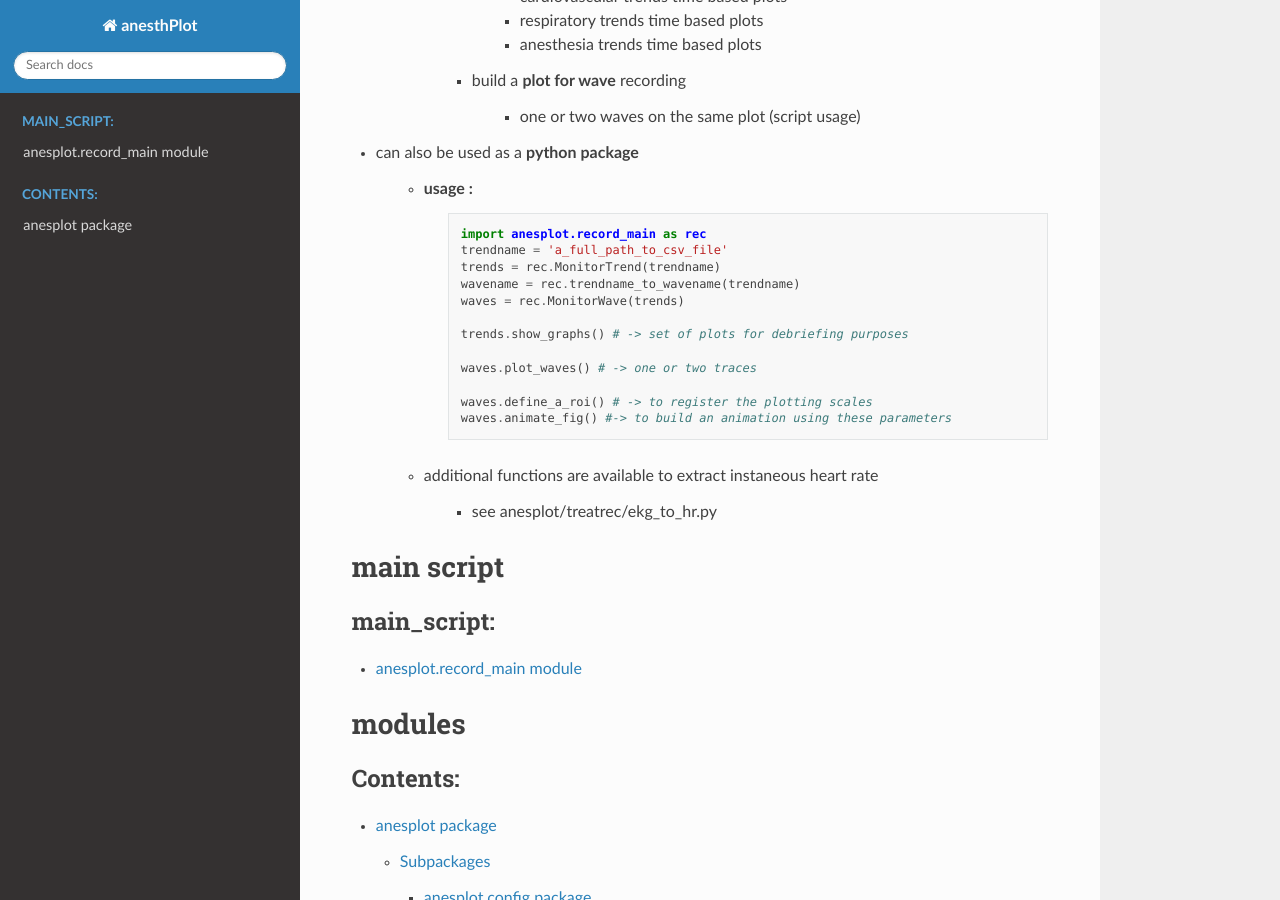
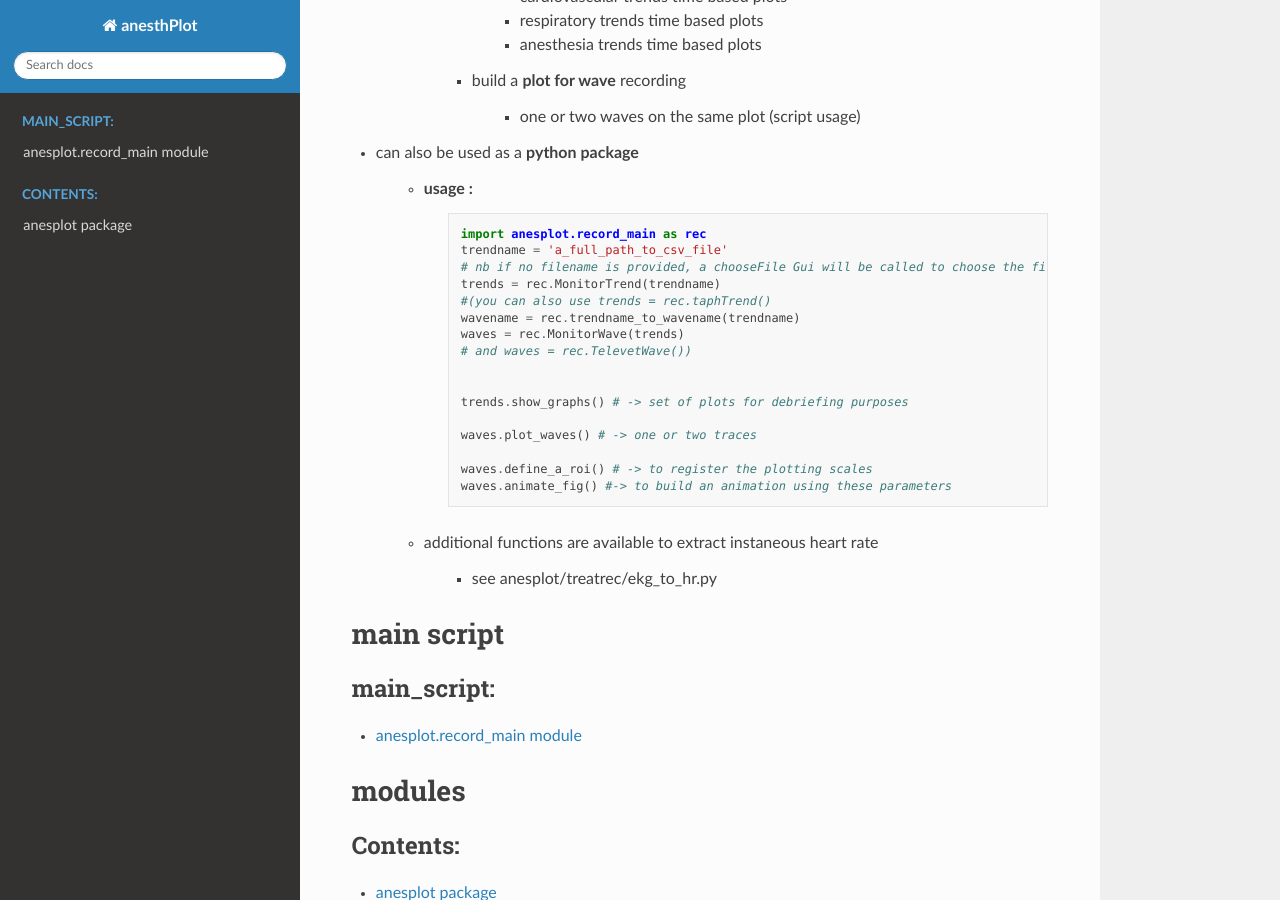
Before and after one commit to chrisD91/anesthPlot, a Sphinx documentation site: the page built from doc/source/index.rst, in a window 1280 px wide and 900 px high, scrolled down 808 px. Built offline with Sphinx 7.4.7 and the Read the Docs theme 2.0.0, drawn with Linux system fonts in a browser that asks for light colours.

Commit message:
updated the doc

```diff
--- a/doc/source/anesplot.config.build_recordRc.rst
+++ b/doc/source/anesplot.config.build_recordrc.rst
@@ -1,7 +1,7 @@
 anesplot.config.build\_recordRc module
 ======================================
 
-.. automodule:: anesplot.config.build_recordRc
+.. automodule:: anesplot.config.build_recordrc
    :members:
    :undoc-members:
    :show-inheritance:
--- a/doc/source/anesplot.config.load_recordRc.rst
+++ b/doc/source/anesplot.config.load_recordrc.rst
@@ -1,7 +1,7 @@
 anesplot.config.load\_recordRc module
 =====================================
 
-.. automodule:: anesplot.config.load_recordRc
+.. automodule:: anesplot.config.load_recordrc
    :members:
    :undoc-members:
    :show-inheritance:
--- a/doc/source/anesplot.config.rst
+++ b/doc/source/anesplot.config.rst
@@ -7,8 +7,8 @@ Submodules
 .. toctree::
    :maxdepth: 4
 
-   anesplot.config.build_recordRc
-   anesplot.config.load_recordRc
+   anesplot.config.build_recordrc
+   anesplot.config.load_recordrc
 
 Module contents
 ---------------
--- a/doc/source/index.rst
+++ b/doc/source/index.rst
@@ -48,9 +48,13 @@ Features
 
          import anesplot.record_main as rec
          trendname = 'a_full_path_to_csv_file'
+         # nb if no filename is provided, a chooseFile Gui will be called to choose the file
          trends = rec.MonitorTrend(trendname)
+         #(you can also use trends = rec.taphTrend()
          wavename = rec.trendname_to_wavename(trendname)
          waves = rec.MonitorWave(trends)
+         # and waves = rec.TelevetWave())
+
 
          trends.show_graphs() # -> set of plots for debriefing purposes
 
```
Also changed, not shown: 1 other file.
